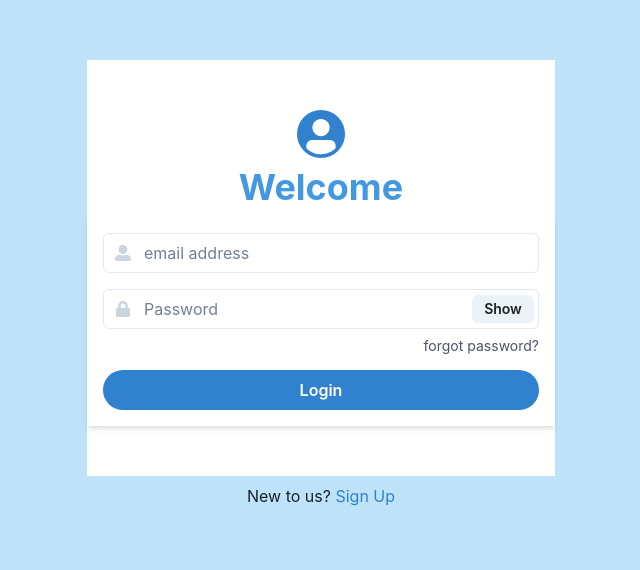
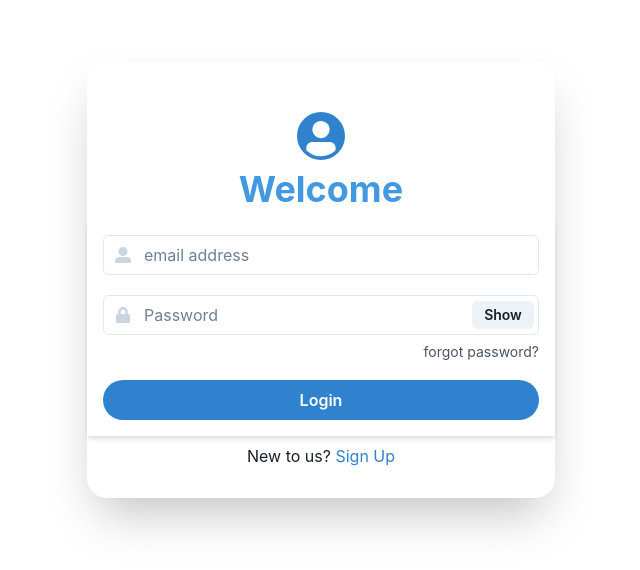
Before and after one commit to kodervine/ceendit-react, a React (Vite) app: page /signin in a window 1280 px wide. Shown: the part 116-686 px from the top of the page, without its empty margins (319-959 px from the left). Built offline with nearby package versions, Linux system fonts and the light colour scheme; no server answers; the database is empty.

Commit message:
worked on the ui for the log in page and updated the other pages to be completely chakra ui

```diff
--- a/src/App.jsx
+++ b/src/App.jsx
@@ -28,7 +28,7 @@ function App() {
   };
 
   return (
-    <div>
+    <Box>
       {currentUser && (
         <Tabs
           variant="soft-rounded"
@@ -55,6 +55,7 @@ function App() {
         </Tabs>
       )}
 
+      {/* Display when invoice is saved successfully */}
       {showAllInvoice && <AlertComponent />}
 
       <Routes>
@@ -68,7 +69,7 @@ function App() {
         <Route path="/invoice-history" element={<InvoiceHistory />} />
         <Route path="*" element={<Error />} />
       </Routes>
-    </div>
+    </Box>
   );
 }
 
--- a/src/pages/InvoiceApp.jsx
+++ b/src/pages/InvoiceApp.jsx
@@ -22,8 +22,6 @@ const InvoiceApp = () => {
     handleInputChange,
     allInvoiceData,
     handleInvoiceSubmit,
-    handleInvoiceEdit,
-    showAllInvoice,
     showPreviewComponent,
     handlePreviewData,
   } = useGlobalContext();
--- a/src/pages/InvoiceHistory.jsx
+++ b/src/pages/InvoiceHistory.jsx
@@ -27,7 +27,7 @@ const InvoiceHistory = () => {
   const { allInvoiceData, handlePrint, EachDownloadRef } = useGlobalContext();
 
   return (
-    <div>
+    <Box>
       {allInvoiceData.map((invoiceFirestore, index) => {
         return (
           <Stack
@@ -144,7 +144,7 @@ const InvoiceHistory = () => {
           </Stack>
         );
       })}
-    </div>
+    </Box>
   );
 };
 
--- a/src/pages/SignInPage.jsx
+++ b/src/pages/SignInPage.jsx
@@ -23,6 +23,7 @@ const CFaUserAlt = chakra(FaUserAlt);
 const CFaLock = chakra(FaLock);
 
 const SignInPage = () => {
+  // Handle form and showing of password
   const [showPassword, setShowPassword] = useState(false);
   const handleShowClick = () => setShowPassword(!showPassword);
 
@@ -41,7 +42,7 @@ const SignInPage = () => {
       flexDirection="column"
       width="100wh"
       height="100vh"
-      backgroundColor="blue.100"
+      backgroundColor="white"
       justifyContent="center"
       alignItems="center"
     >
@@ -52,14 +53,16 @@ const SignInPage = () => {
         alignItems="center"
         backgroundColor="white"
         width={{ base: "80vw", md: "468px" }}
-        padding="50px 10px"
+        padding="50px 10px 30px 10px"
+        boxShadow="2xl"
+        borderRadius="20px"
       >
         <Avatar bg="blue.500" />
         <Heading color="blue.400">Welcome</Heading>
         <Box minW={{ base: "100%", md: "468px" }}>
           <form>
             <Stack
-              spacing={4}
+              spacing={5}
               p="1rem"
               backgroundColor="whiteAlpha.900"
               boxShadow="md"
@@ -106,13 +109,13 @@ const SignInPage = () => {
             </Stack>
           </form>
         </Box>
+        <Box>
+          New to us?{" "}
+          <Link color="blue.500" onClick={handleRegisterUser}>
+            Sign Up
+          </Link>
+        </Box>
       </Stack>
-      <Box>
-        New to us?{" "}
-        <Link color="blue.500" onClick={handleRegisterUser}>
-          Sign Up
-        </Link>
-      </Box>
     </Flex>
   );
 };
```
